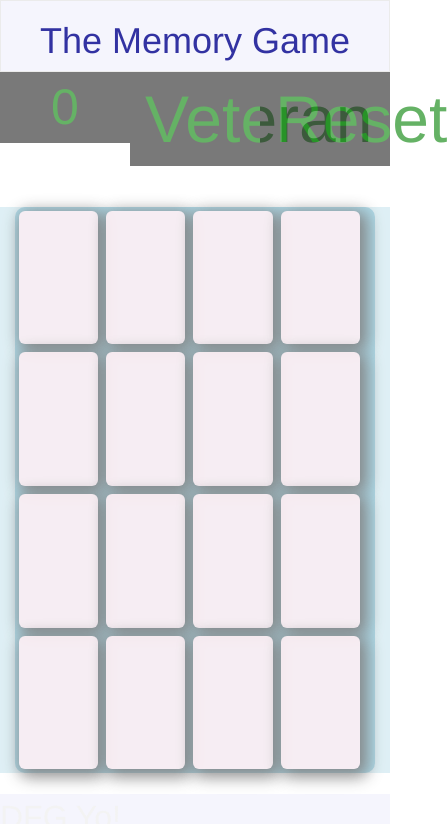
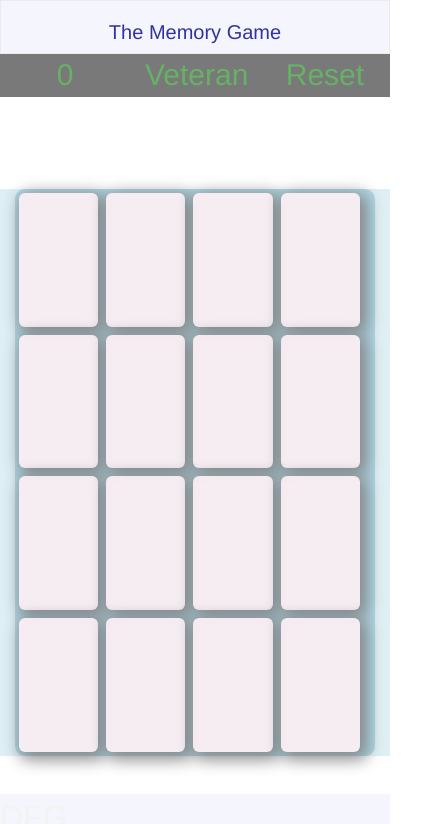
Before and after one commit to dfg31197/Memory-Game, a plain HTML site: page index.html in a window 390 px wide. Shown: the whole page, 447 px wide, since content can reach past the window. Drawn offline with nearby package versions, Linux system fonts and the light colour scheme.

Commit message:
project ready for the time being

```diff
--- a/index.html
+++ b/index.html
@@ -9,7 +9,7 @@
   </head>
   <body>
     <header class="navbar navbar-default header ">
-      <h1>The Memory Game</h1>
+      <h1 class="title">The Memory Game</h1>
     </header>
     <div class="container-fluid">
       <div class="row">
@@ -41,7 +41,7 @@
 
 </div>
 </div>
-<footer class=" navbar navbar-fixed-bottom foot">DFG Yo!</footer>
+<footer class=" navbar navbar-fixed-bottom foot">DFG</footer>
 </div>
 <script src="scripts/app.js" charset="utf-8"></script>
   </body>
--- a/styles/master.css
+++ b/styles/master.css
@@ -1,5 +1,6 @@
 .container_style{background-color: lightblue;margin:0 auto;border-radius: 10px;}
 .mid{background-color: rgba(173,216,230,0.4)}
+.settings{float:right;}
 .row{height:16%;}
 .box{width:24%;height:99%;margin:4px;background-color: rgba(255,240,245,1);box-shadow: 4px 4px 16px 4px #818181;border-radius: 2px;text-align: center;opacity: 0.9;transition:all 0.3s ease-in-out;}
 .box:hover{cursor:pointer;box-shadow: 0.5px 0.5px 0.5px 0.5px teal;transition:all 0.3s ease-in-out;background-color: #e1e1e1;}
@@ -12,14 +13,16 @@ body{background: url("../images/back.jpg");}
 @media only screen and (max-width:993px)
 {
   .box{width:23.7%;margin:4px;}
+  .text,.score,.moves,.for_madd_dogg{font-size: 40px;}
 }
 @media only screen and (max-width:662px)
 {
   .box{width: 22.7%;}
+
 }
 @media only screen and (max-width:397px)
 {
   .box{width: 22.0%;}
-  .text,.moves{font-size: 50px;}
-
+  .text,.score,.moves,.for_madd_dogg{font-size: 30px;}
+  .title,.header{font-size: 20px;}
 }
```
